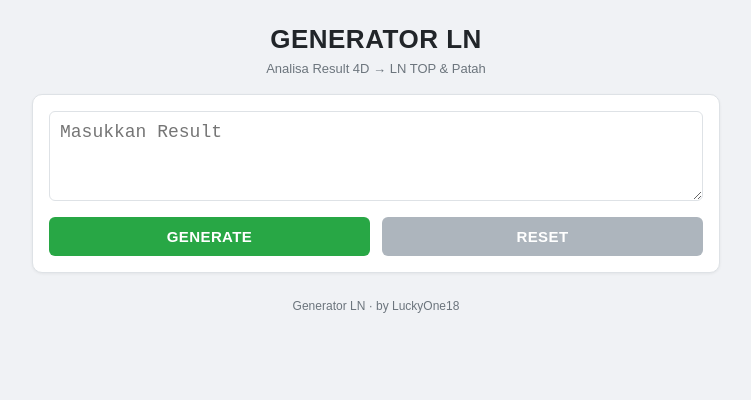
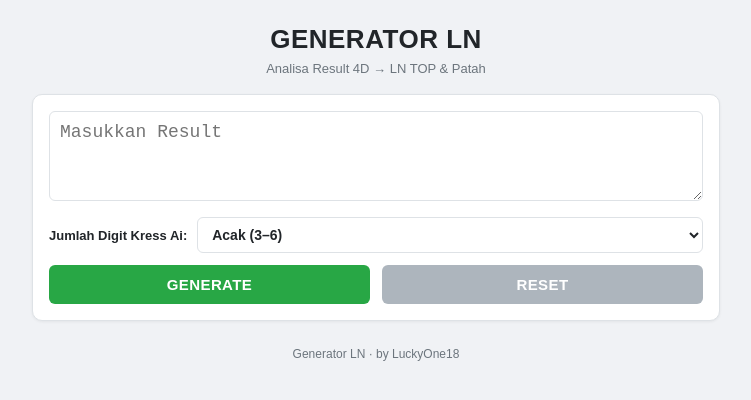
Before and after one commit to luckyone18/ln-generator, a Next.js app: page / in a window 1280 px wide. Shown: the top 400 px of the page, without its empty margins (264-1015 px from the left). Built offline with nearby package versions, Linux system fonts and the light colour scheme.

Commit message:
Opsi jumlah digit Kress Ai (3-7 / acak) sebelum generate

```diff
--- a/app/algorithm.js
+++ b/app/algorithm.js
@@ -53,8 +53,9 @@ export function shuffled(arr, rng) {
 }
 
 // Build the partition from the 4-digit input.
+// kressWanted: optional fixed number of Kress digits (3-7). null = acak (3-6).
 // Guarantees: top+p1+p2+p3+p4+px = 100, no duplicates, all "00".."99".
-export function generate(raw) {
+export function generate(raw, kressWanted = null) {
   const parsed = parseInput(raw);
   if (!parsed) return { error: "Masukkan result yang valid" };
 
@@ -64,9 +65,10 @@ export function generate(raw) {
   const seed = (((a * 33 + b) * 33 + c) * 33 + d) ^ 0x9e3779b9;
   const rng = mulberry32(seed);
 
-  // 2. Kress: 3-6 distinct digits mixed from the input digits and
-  //    small arithmetic offsets, shuffled by the same seeded RNG.
-  const pool = Array.from(
+  // 2. Kress digits: mixed from the input digits and small arithmetic
+  //    offsets. If a fixed count is requested, deterministically extend
+  //    the candidate pool until it has enough distinct digits.
+  const poolArr = Array.from(
     new Set([
       a,
       b,
@@ -80,9 +82,33 @@ export function generate(raw) {
       (d + 1) % 10,
     ])
   );
-  const shuffledPool = shuffled(pool, rng);
-  const kressCount = 3 + Math.floor(rng() * 4); // 3..6
-  const kressDigits = shuffledPool.slice(0, kressCount).sort((x, y) => x - y);
+
+  let kressFixed = null;
+  if (kressWanted != null && Number.isFinite(Number(kressWanted))) {
+    kressFixed = Math.max(3, Math.min(7, Math.floor(Number(kressWanted))));
+  }
+
+  if (kressFixed != null) {
+    let guard = 0;
+    while (poolArr.length < kressFixed && guard < 20) {
+      let cand = (poolArr[poolArr.length - 1] * 7 + 3) % 10;
+      let g2 = 0;
+      while (poolArr.includes(cand) && g2 < 10) {
+        cand = (cand + 1) % 10;
+        g2++;
+      }
+      if (poolArr.includes(cand)) break;
+      poolArr.push(cand);
+      guard++;
+    }
+  }
+
+  const shuffledPool = shuffled(poolArr, rng);
+  const kressCount =
+    kressFixed != null ? kressFixed : 3 + Math.floor(rng() * 4); // acak: 3..6
+  const kressDigits = shuffledPool
+    .slice(0, Math.min(kressCount, shuffledPool.length))
+    .sort((x, y) => x - y);
   const kress = kressDigits.map((x) => String(x)).join(" ");
 
   // 3. Split sizes N1..N6. Constraints: total = 100, TOP 30-50,
--- a/app/globals.css
+++ b/app/globals.css
@@ -119,6 +119,34 @@ body {
   font-weight: 700;
   font-size: 13px;
   color: var(--blue);
+}
+
+/* ---------------- kress count option ---------------- */
+.optRow {
+  display: flex;
+  align-items: center;
+  gap: 10px;
+  margin-top: 12px;
+}
+.optLabel {
+  font-size: 13px;
+  font-weight: 700;
+  color: var(--ink);
+}
+.optSelect {
+  flex: 1;
+  padding: 8px 10px;
+  font-size: 14px;
+  font-weight: 600;
+  border: 1px solid var(--line);
+  border-radius: 6px;
+  background: #fff;
+  color: var(--ink);
+  cursor: pointer;
+}
+.optSelect:focus {
+  outline: 2px solid var(--blue);
+  outline-offset: -1px;
 }
 
 /* ---------------- results ---------------- */
--- a/app/page.js
+++ b/app/page.js
@@ -147,6 +147,7 @@ export default function Page() {
   const [busy, setBusy] = useState(false);
   const [result, setResult] = useState(null);
   const [selected, setSelected] = useState(() => new Set());
+  const [kressOpt, setKressOpt] = useState(""); // "" = acak (3-6)
 
   function onChange(e) {
     setRaw(e.target.value.replace(/[^\d\n\r]/g, ""));
@@ -181,7 +182,7 @@ export default function Page() {
     setBusy(true);
     // Brief delay for the "analysis" UX, then compute deterministically.
     setTimeout(() => {
-      const r = generate(raw);
+      const r = generate(raw, kressOpt === "" ? null : Number(kressOpt));
       setBusy(false);
       if (r.error) {
         alert(r.error);
@@ -208,6 +209,7 @@ export default function Page() {
     setRaw("");
     setResult(null);
     setSelected(new Set());
+    setKressOpt("");
     setBusy(false);
   }
 
@@ -234,6 +236,24 @@ export default function Page() {
           placeholder="Masukkan Result"
           className="inputArea"
         />
+        <div className="optRow">
+          <label className="optLabel" htmlFor="kressOpt">
+            Jumlah Digit Kress Ai:
+          </label>
+          <select
+            id="kressOpt"
+            className="optSelect"
+            value={kressOpt}
+            onChange={(e) => setKressOpt(e.target.value)}
+          >
+            <option value="">Acak (3–6)</option>
+            <option value="3">3 digit</option>
+            <option value="4">4 digit</option>
+            <option value="5">5 digit</option>
+            <option value="6">6 digit</option>
+            <option value="7">7 digit</option>
+          </select>
+        </div>
         <div className="btnRow">
           <button
             type="button"
```
Also changed, not shown: scripts/test-algorithm.mjs (+22 -0 lines).
